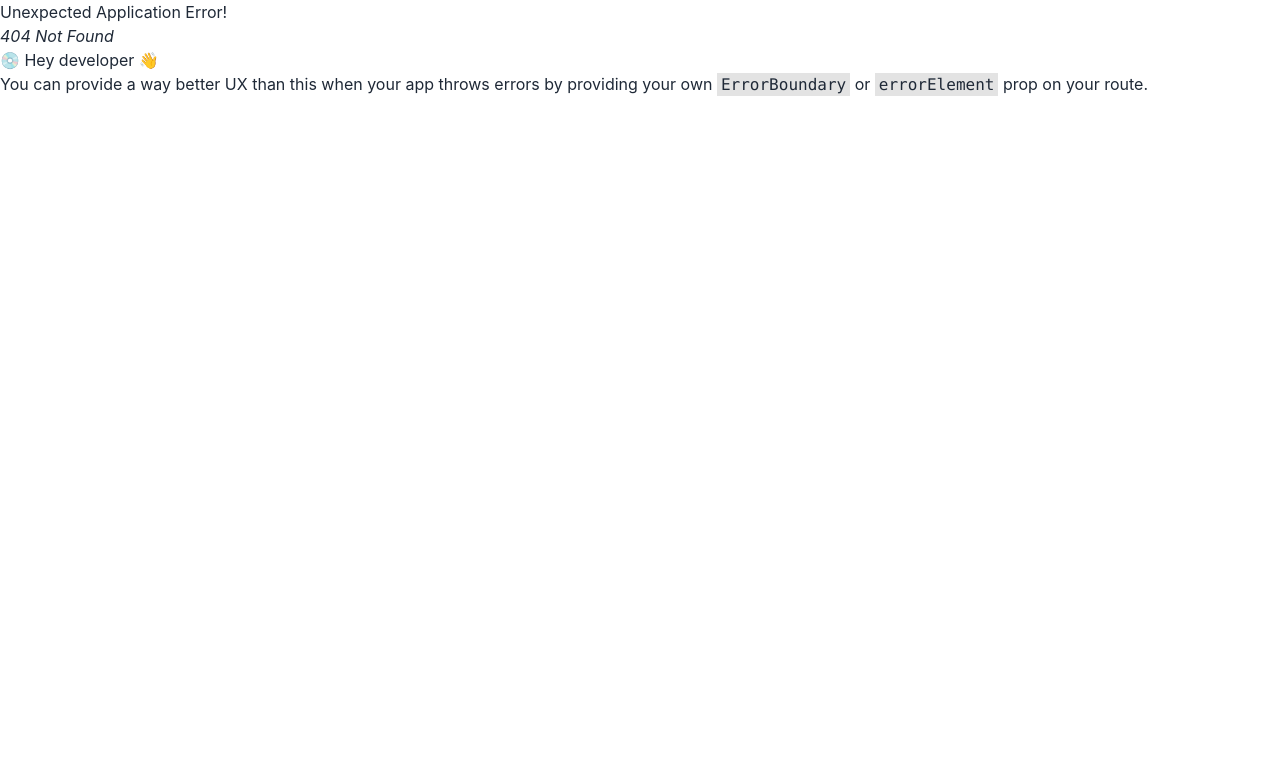
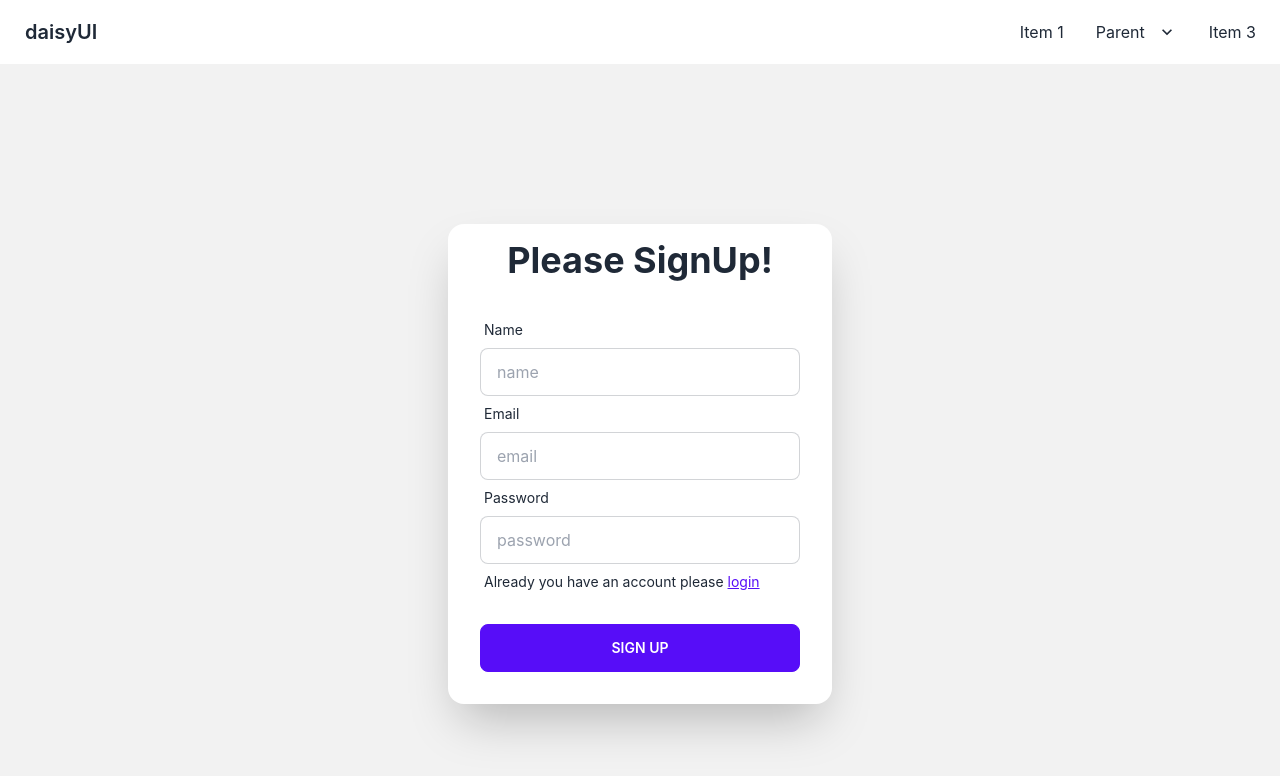
Before and after one commit to Diptisaha94/travel-client, a React (Create React App) app: page /signup in a window 1280 px wide. Before the commit this address had no page. Shown: the top 776 px of the page. Built offline with nearby package versions, Linux system fonts and the light colour scheme.

Commit message:
login signup page design

```diff
--- a/src/Routes.js
+++ b/src/Routes.js
@@ -1,6 +1,9 @@
 import { createBrowserRouter } from "react-router-dom";
 import Home from "./componets/Home";
+import Login from "./componets/Login";
 import Services from "./componets/Services";
+import ServicesDetails from "./componets/ServicesDetails";
+import Signup from "./componets/Signup";
 import Main from "./Layout/Main";
 
  export const router = createBrowserRouter([
@@ -16,6 +19,19 @@ import Main from "./Layout/Main";
         {
           path:"/services",
           element:<Services></Services>
+        },
+        {
+          path:"/login",
+          element:<Login></Login>
+        },
+        {
+          path:"/signup",
+          element:<Signup/>
+        },
+        {
+          path:"/services/:id",
+          element:<ServicesDetails></ServicesDetails>,
+          loader: ({params})=> fetch(`http://localhost:5000/services/${params.id}`)
         }
       ]
     },
--- /dev/null
+++ b/src/componets/Login.js
@@ -0,0 +1,38 @@
+import React from 'react';
+import { Link } from 'react-router-dom';
+
+const Login = () => {
+    return (
+        <div className="hero min-h-screen bg-base-200">
+    <div className="card flex-shrink-0 w-full max-w-sm shadow-2xl bg-base-100">
+        <div className="">
+        <h1 className="text-4xl font-bold text-center pt-4">Please Login!</h1>
+        </div>
+      <form>
+      <div className="card-body">
+        <div className="form-control">
+          <label className="label">
+            <span className="label-text">Email</span>
+          </label>
+          <input type="text" placeholder="email" className="input input-bordered" />
+        </div>
+        <div className="form-control">
+          <label className="label">
+            <span className="label-text">Password</span>
+          </label>
+          <input type="text" placeholder="password" className="input input-bordered" />
+          <label className="label">
+            <p className="label-text">You have no account please <Link className='text-primary underline' to='/signup'>Signup</Link></p>
+          </label>
+        </div>
+        <div className="form-control mt-6">
+          <button className="btn btn-primary">Login</button>
+        </div>
+      </div>
+      </form>
+    </div>
+  </div>
+    );
+};
+
+export default Login;
--- a/src/componets/Service.js
+++ b/src/componets/Service.js
@@ -1,7 +1,8 @@
 import React from 'react';
+import { Link } from 'react-router-dom';
 
 const Service = ({service}) => {
-    const {name,description,img,price}=service;
+    const {name,description,img,price,_id}=service;
     return (
         <div className="card w-96 bg-base-100 shadow-xl">
   <figure><img src={img} alt="img" /></figure>
@@ -16,7 +17,7 @@ const Service = ({service}) => {
             <h2>STARTS FROM</h2>
             <p>${price}</p>
         </div>
-      <button className="btn btn-primary">View Details</button>
+      <Link to={`/services/${_id}`}><button className="btn btn-primary">View Details</button></Link>
     </div>
   </div>
 </div>
--- /dev/null
+++ b/src/componets/ServicesDetails.js
@@ -0,0 +1,25 @@
+import React from 'react';
+import { useLoaderData } from 'react-router-dom';
+
+const ServicesDetails = () => {
+    const detailData = useLoaderData();
+    const {name,description,img,price}=detailData;
+    return (
+        <div className="card w-2/3 bg-base-100 shadow-xl mx-auto">
+  <figure><img src={img} alt="img" /></figure>
+  <div className="card-body">
+    <h2 className="card-title">{name}</h2>
+    <p>{description}</p>
+    <hr/>
+    <div className="card-actions flex justify-between">
+        <div className="">
+            <h2>STARTS FROM</h2>
+            <p>${price}</p>
+        </div>
+    </div>
+  </div>
+</div>
+    );
+};
+
+export default ServicesDetails;
--- /dev/null
+++ b/src/componets/Signup.js
@@ -0,0 +1,44 @@
+import React from 'react';
+import { Link } from 'react-router-dom';
+
+const Signup = () => {
+    return (
+        <div className="hero min-h-screen bg-base-200">
+    <div className="card flex-shrink-0 w-full max-w-sm shadow-2xl bg-base-100">
+        <div className="">
+        <h1 className="text-4xl font-bold text-center pt-4">Please SignUp!</h1>
+        </div>
+      <div className="card-body">
+      <form>
+      <div className="form-control">
+          <label className="label">
+            <span className="label-text">Name</span>
+          </label>
+          <input type="text" placeholder="name" className="input input-bordered" />
+        </div>
+        <div className="form-control">
+          <label className="label">
+            <span className="label-text">Email</span>
+          </label>
+          <input type="email" placeholder="email" className="input input-bordered" />
+        </div>
+        <div className="form-control">
+          <label className="label">
+            <span className="label-text">Password</span>
+          </label>
+          <input type="password" placeholder="password" className="input input-bordered" />
+          <label className="label">
+            <p className="label-text">Already you have an account please <Link className='text-primary underline' to='/login'>login</Link></p>
+          </label>
+        </div>
+        <div className="form-control mt-6">
+          <button className="btn btn-primary">Sign Up</button>
+        </div>
+      </form>
+      </div>
+    </div>
+  </div>
+    );
+};
+
+export default Signup;
```
